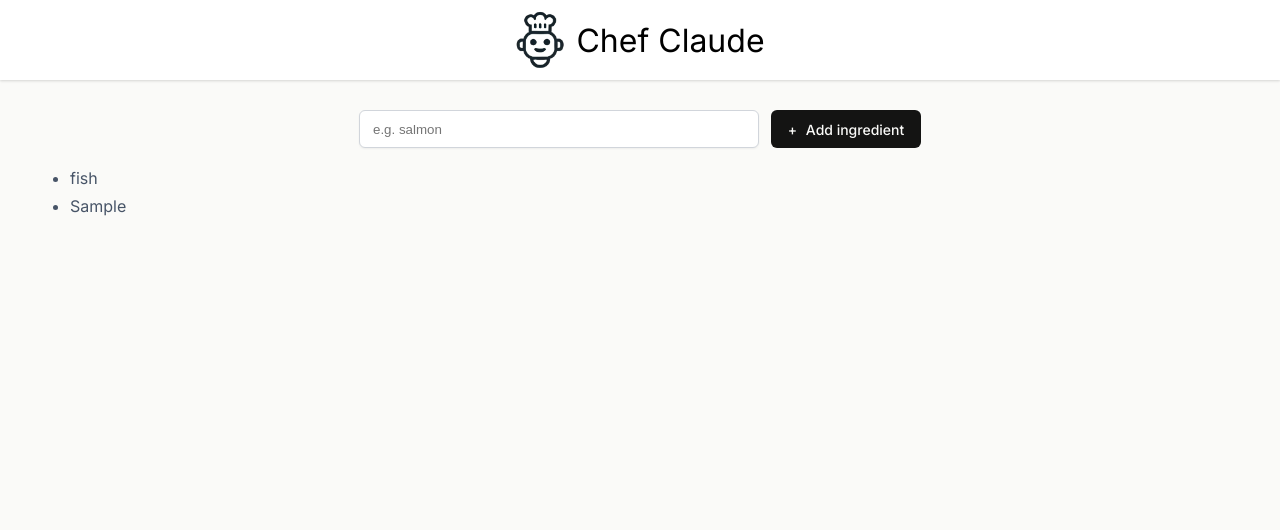
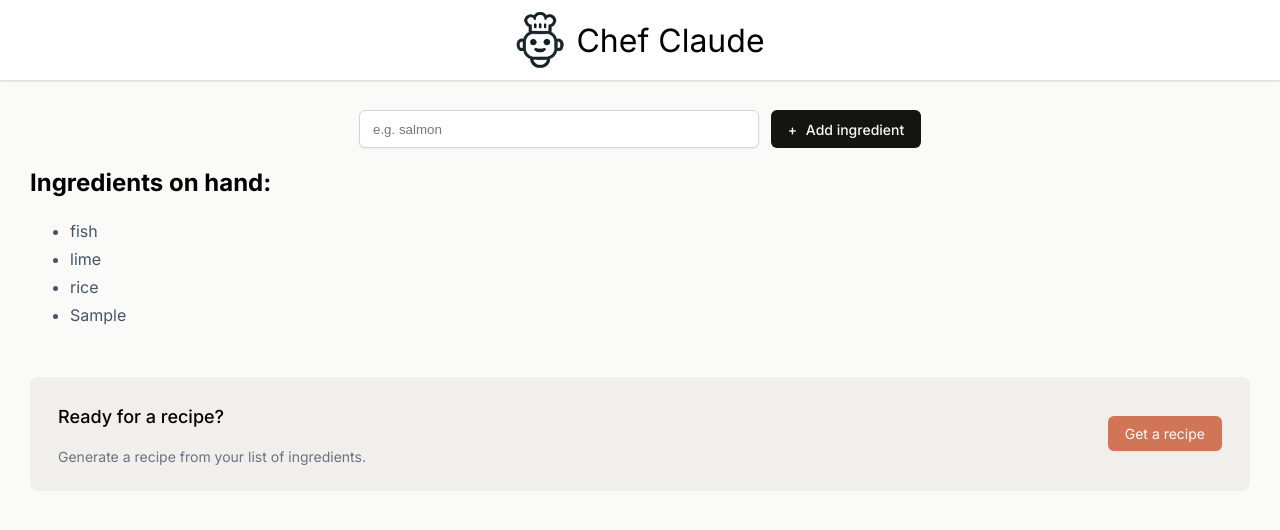
Before and after one commit to DaniqueJ-R/chef-claude, a React (Vite) app: page / in a window 1280 px wide. Both pictures are taken after typing "Sample" into the empty fields and a click on the button "Add ingredient". Shown: the top 530 px of the page. Built offline with nearby package versions, Linux system fonts and the light colour scheme.

Commit message:
updated ingredients component

```diff
--- a/src/components/IngredientsList.jsx
+++ b/src/components/IngredientsList.jsx
@@ -1,8 +1,28 @@
+
+
 export default function IngredientsList (props) {
 
+
+        const ingredientList = props.ingredients.map(ingredient => (
+        <li key={ingredient}>{ingredient}</li>
+    ))
+
     return(
-        <li key={props.ingredient}>{props.ingredient}</li>
+        props.ingredients.length < 4 ? <section>
+                <h2>Ingredients on hand:</h2>
+                <ul className="ingredients-list" aria-live="polite">{ingredientList}</ul></section>:
 
+           <section>
+                <h2>Ingredients on hand:</h2>
+                <ul className="ingredients-list" aria-live="polite">{ingredientList}</ul>
+                <div className="get-recipe-container">
+                    <div>
+                        <h3>Ready for a recipe?</h3>
+                        <p>Generate a recipe from your list of ingredients.</p>
+                    </div>
+                    <button type='submit' onClick={props.clickFunc}>Get a recipe</button>
+                </div>
+            </section>
     )
 
 }
--- a/src/components/Main.jsx
+++ b/src/components/Main.jsx
@@ -22,7 +22,7 @@ export default function Main() {
      * done, so there will likely be some extra work to be done
      * beyond what I've listed above.
      */
-    const [ingredients, setIngredients] = React.useState(['fish']) //tay
+    const [ingredients, setIngredients] = React.useState(['fish','lime','rice'])
 
 
     const [recipeShown, setRecipeShown] = React.useState(false)
@@ -30,11 +30,6 @@ export default function Main() {
     function recipeToggle () {
         setRecipeShown(prevShown => !prevShown)
     }
-
-
-    const ingredientList = ingredients.map(ingredient => (
-        <IngredientsList key={ingredient} ingredient={ingredient} />
-    ))
 
     function addIngredients(formData) {
         const newIngredient = formData.get("ingredient")
@@ -51,19 +46,8 @@ export default function Main() {
                 <button type="submit"> Add ingredient</button>
             </form>
 
-            {ingredients.length < 4 ? <ul className="ingredients-list" aria-live="polite">{ingredientList}</ul>:
+            <IngredientsList ingredients={ingredients} clickFunc={recipeToggle}/>
 
-           <section>
-                <h2>Ingredients on hand:</h2>
-                <ul className="ingredients-list" aria-live="polite">{ingredientList}</ul>
-                <div className="get-recipe-container">
-                    <div>
-                        <h3>Ready for a recipe?</h3>
-                        <p>Generate a recipe from your list of ingredients.</p>
-                    </div>
-                    <button type='submit' onClick={recipeToggle}>Get a recipe</button>
-                </div>
-            </section>}
 
             {recipeShown && <ClaudeRecipe />}
         </main>
```
